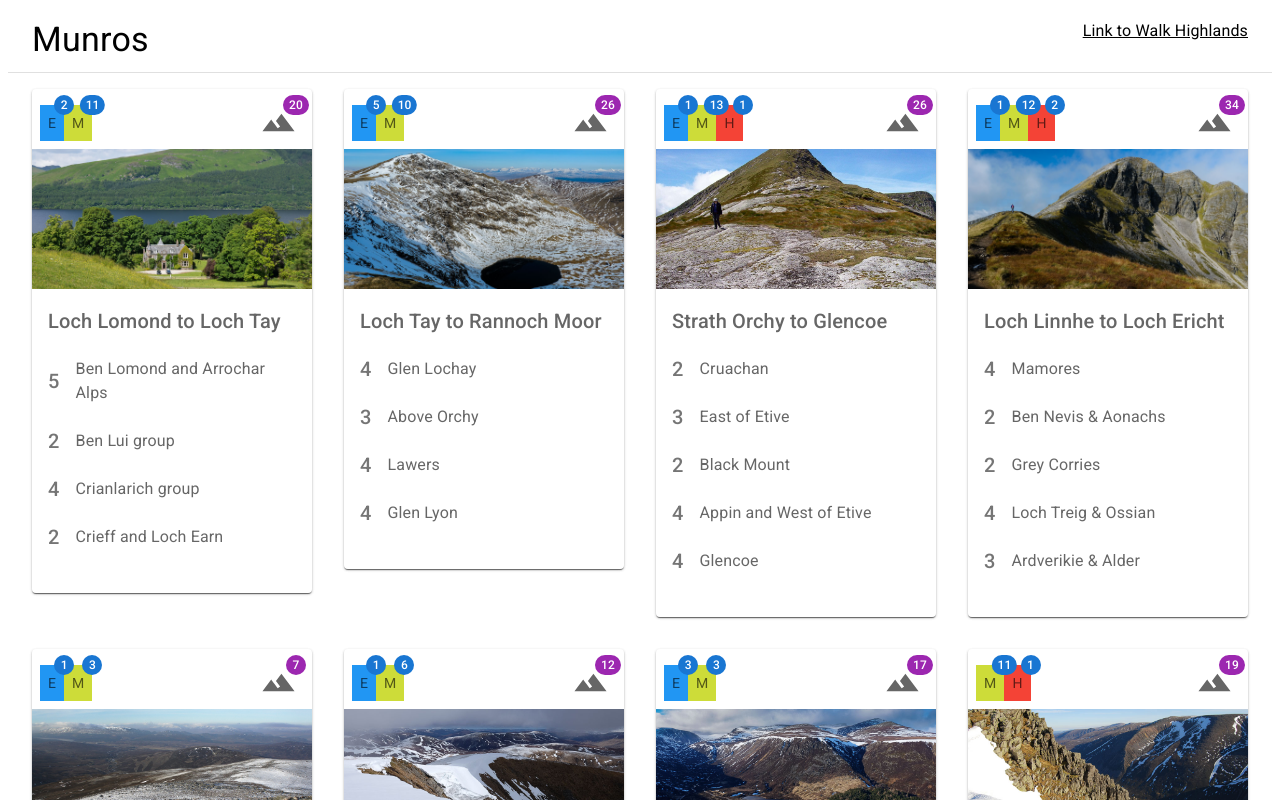
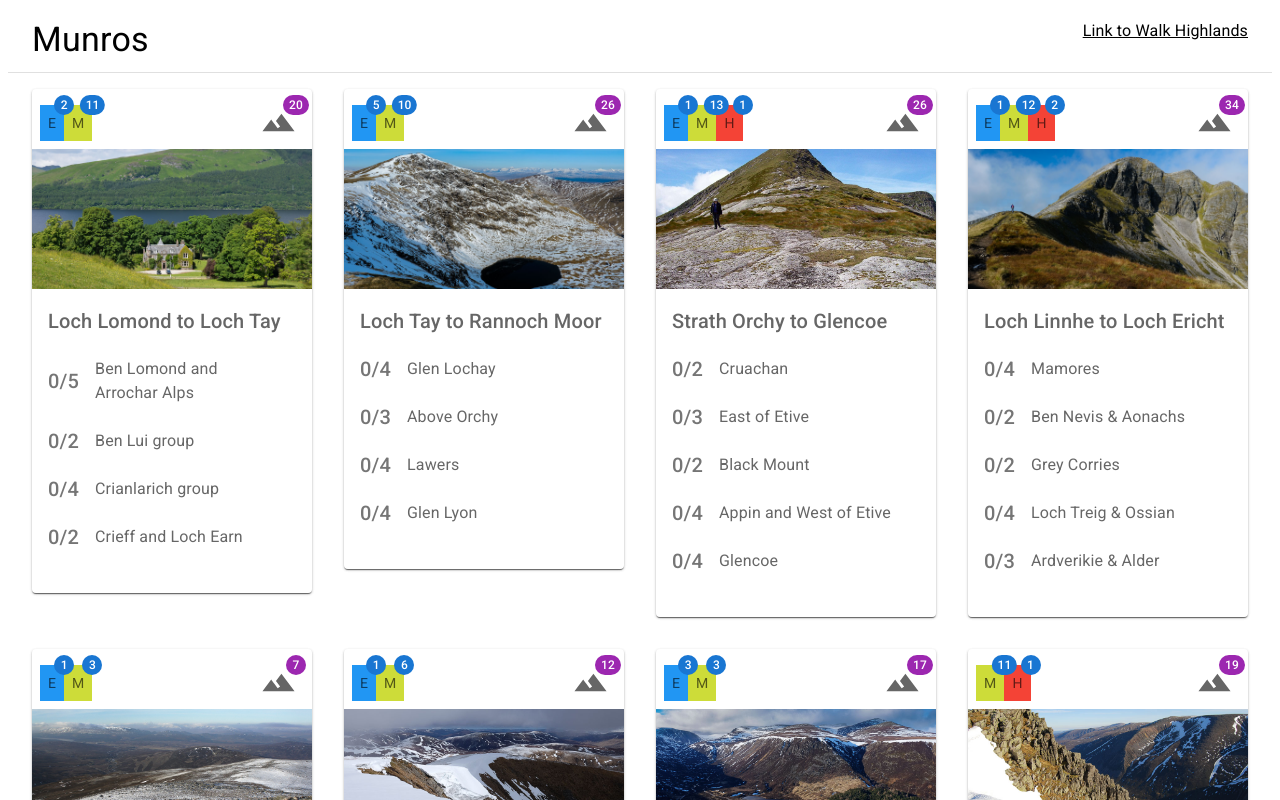
Before and after one commit to joejag/munros.joejag.com, a React (Create React App) app in the folder front/: page /#/ in a window 1280 px wide. Shown: the top 800 px of the page. Built offline with nearby package versions, Linux system fonts and the light colour scheme; a web font is replaced by a local one.

Commit message:
feat: list completed munro on summary

```diff
--- a/front/src/components/MunroAreaSummary.tsx
+++ b/front/src/components/MunroAreaSummary.tsx
@@ -21,6 +21,8 @@ import ListItem from '@mui/material/ListItem'
 import ListItemText from '@mui/material/ListItemText'
 import ListItemIcon from '@mui/material/ListItemIcon'
 import ListItemButton from '@mui/material/ListItemButton'
+
+import { WalkHighlandsContext } from './Context'
 
 const MunroAreaSummary = ({ area, groups }: any) => {
   const areaTrips: Trip[] = Object.values(MUNROS).filter(
@@ -85,15 +87,28 @@ const MunroAreaSummary = ({ area, groups }: any) => {
   )
 }
 
+const allContains = (arr: any, target: any) =>
+  target.every((v: any) => arr.includes(v))
+
 const MunroGroupSummary = ({ group }: any) => {
+  const { completed } = React.useContext(WalkHighlandsContext)
+
   const trips: Trip[] = Object.values(MUNROS).filter(
     (m: Trip) => m.location.steveFallon.group === group
   )
 
+  const userMunros = completed?.munros || ([] as string[])
+  const tripsCompleted = trips.filter((t) =>
+    allContains(
+      userMunros,
+      t.munros.map((m) => m.uri)
+    )
+  ).length
+
   return (
     <ListItem disablePadding>
       <ListItemIcon sx={{ fontSize: 20, minWidth: 0 }}>
-        {trips.length}
+        {tripsCompleted}/{trips.length}
       </ListItemIcon>
       <ListItemButton component="a" href={`#/group/${group}`}>
         <ListItemText primary={group} />
```
